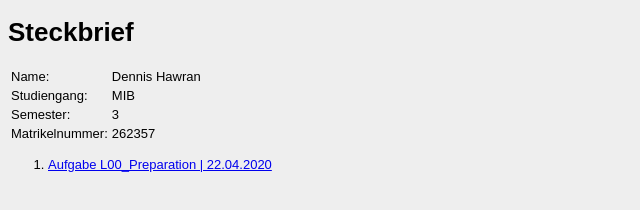
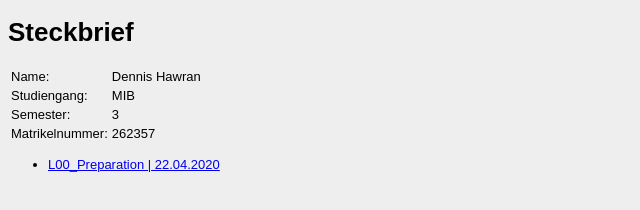
Before and after one commit to AionixX/EIA2, a plain HTML site: page L00/steckbrief.htm in a window 1280 px wide. Shown: the whole page, without its empty margins (0-640 px from the left). Drawn offline with Linux system fonts and the light colour scheme.

Commit message:
Updated L00

```diff
--- a/L00/steckbrief.htm
+++ b/L00/steckbrief.htm
@@ -40,11 +40,11 @@ body {
 		</tr>
 	</table>
 	<div>
-		<ol>
+		<ul>
 			<li>
-				<a href="https://aionixx.github.io/EIA2/L00/steckbrief.htm">Aufgabe L00_Preparation | 22.04.2020</a>
+				<a href="https://aionixx.github.io/EIA2/L00/steckbrief.htm">L00_Preparation | 22.04.2020</a>
 			</li>
-		</ol>
+		</ul>
 	</div>
 	<!-- Hier die Links zu den gelösten Aufgaben einstellen, aktuelle oben, alte stehen lassen! Format: Aufgabenbezeichnung, Datum -->
 </body>
```
